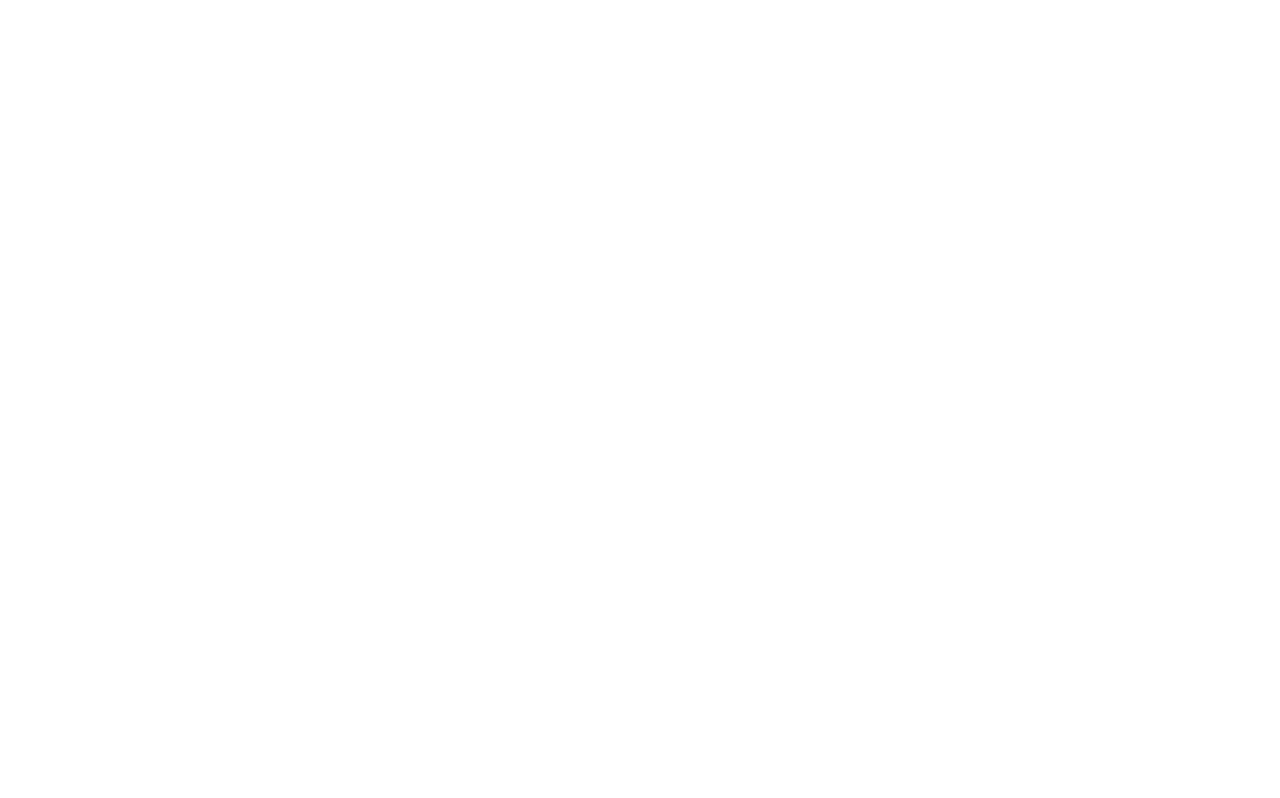
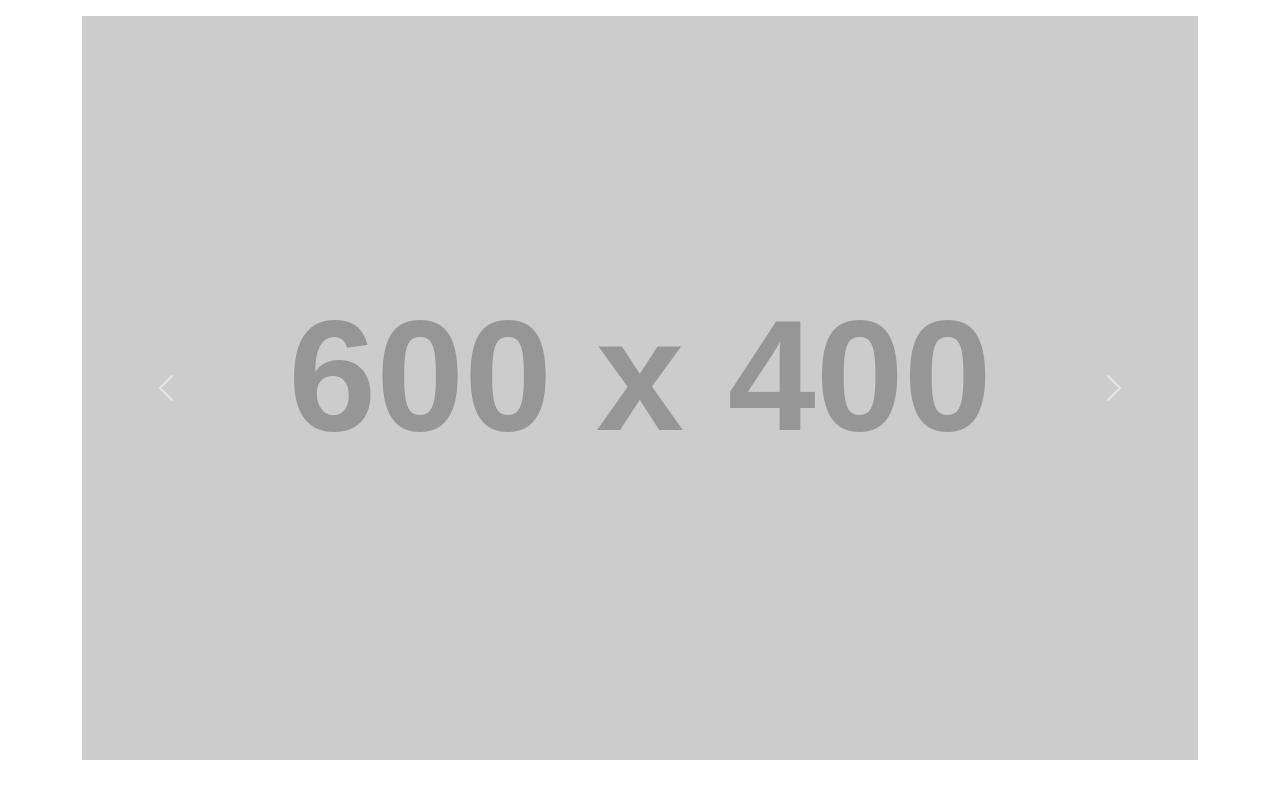
Before and after one commit to Isabella010101/JS, a plain HTML site: page ex8_caroussel/ex8.html in a window 1280 px wide. Drawn offline with nearby package versions, Linux system fonts and the light colour scheme; placeholder pictures from the web are drawn by us.

Commit message:
Ex 7, 8 e 9
Exercícios 7 a0 9 feitos

```diff
--- a/ex8_caroussel/ex8.html
+++ b/ex8_caroussel/ex8.html
@@ -9,7 +9,36 @@
 <body>
 
 
-    <!-- 1ª Digitação (Aqui) -->
+    <div class="container mt-3">
+        <div class="carousel slide" data-bs-ride="carousel" id="carouselExemplo">
+            <div class="carousel-inner">
+                <div class="carousel-item active">
+                    <img src = "https://placehold.co/600x400/000000/fff" alt = "slide 1"
+                    class = "d-block w-100">
+                </div>
+
+                <div class="carousel-item active">
+                    <img src = "https://placehold.co/600x400/orange/white" alt = "slide 1"
+                    class = "d-block w-100">
+                </div>
+
+                <div class="carousel-item active">
+                    <img src = "https://placehold.co/600x400/transparent/f00" alt = "slide 1"
+                    class = "d-block w-100">
+                </div>
+
+                <!-- botão de retorno (slides) -->
+                <button class = "carousel-control-prev" type="button" data-bs-target="#carouselExemplo" data-bs-slide="prev">
+                    <span class = "carousel-control-prev-icon"></span>
+                </button>
+
+                <!-- botão de avançar (slides) -->
+                <button class = "carousel-control-next" type="button" data-bs-target="#carouselExemplo" data-bs-slide="next">
+                    <span class = "carousel-control-next-icon"></span>
+                </button>
+            </div>
+        </div>
+    </div>
 
 
 
```
Also changed, not shown: ex9_alerts_progress-sub-js/ex9.html (+49 -1 lines), ex7_modal/ex7.html (line endings or trailing spaces).
